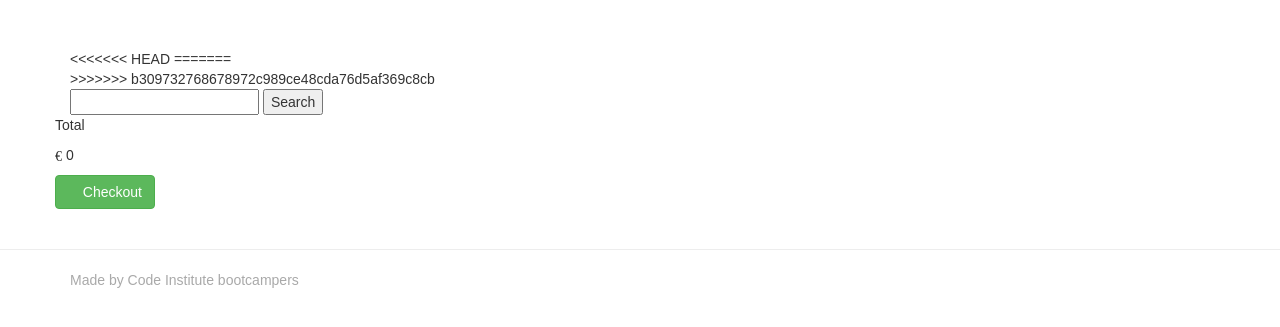
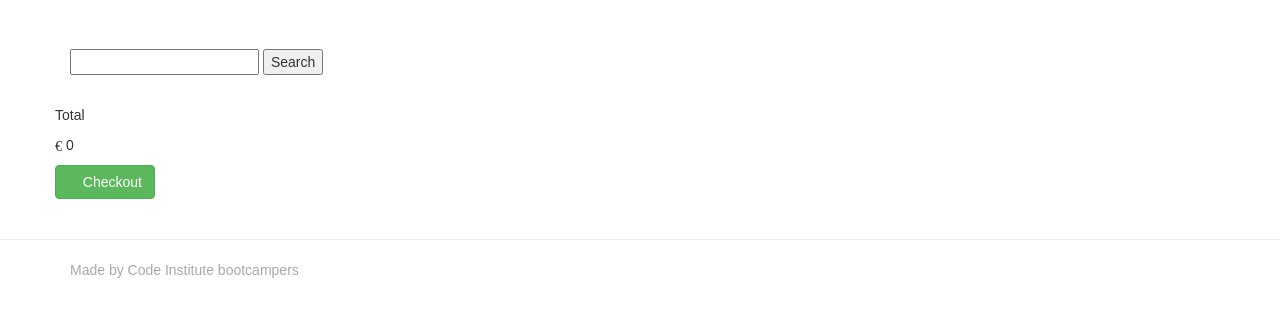
Before and after one commit to Code-Institute-Solutions/proposed_ecommerce, a Django app: page /cart/ in a window 1280 px wide. Shown: the part 51-378 px from the top of the page. Run offline with Django 3.2, Linux system fonts and the light colour scheme; some libraries are stand-ins or nearby versions; some web fonts are replaced.

Commit message:
resolved conflicts

```diff
--- a/static/css/custom.css
+++ b/static/css/custom.css
@@ -32,24 +32,17 @@ footer {
   background-color: #c67605;
 }
 
-<<<<<<< HEAD
-.product {
-=======
-.display {
-    margin: 30px;
-    width: 200px;
-}
 
 .product {
     margin: 20px;
->>>>>>> b309732768678972c989ce48cda76d5af369c8cb
+
     background-size:contain;
     background-position:center center;
     background-repeat:no-repeat;
     width: 150px;
     height: 150px;
     margin: 0 auto;
-<<<<<<< HEAD
+
 }
 
 .caption p {
@@ -74,6 +67,5 @@ footer {
 
 .product-description {
     min-height: 40px;
-=======
->>>>>>> b309732768678972c989ce48cda76d5af369c8cb
+
 }
--- a/templates/base.html
+++ b/templates/base.html
@@ -48,11 +48,10 @@
             </div>
         </div>
     </nav>
-    <div class="container">
-<<<<<<< HEAD
-=======
+<div class="container">
+
         <div class="display">
->>>>>>> b309732768678972c989ce48cda76d5af369c8cb
+
         <form action="{% url 'search' %}" method="get">
             <input type="text" name="q">
             <button type="submit">Search</button>
```
Also changed, not shown: products/templates/products.html (+1 -31 lines).
